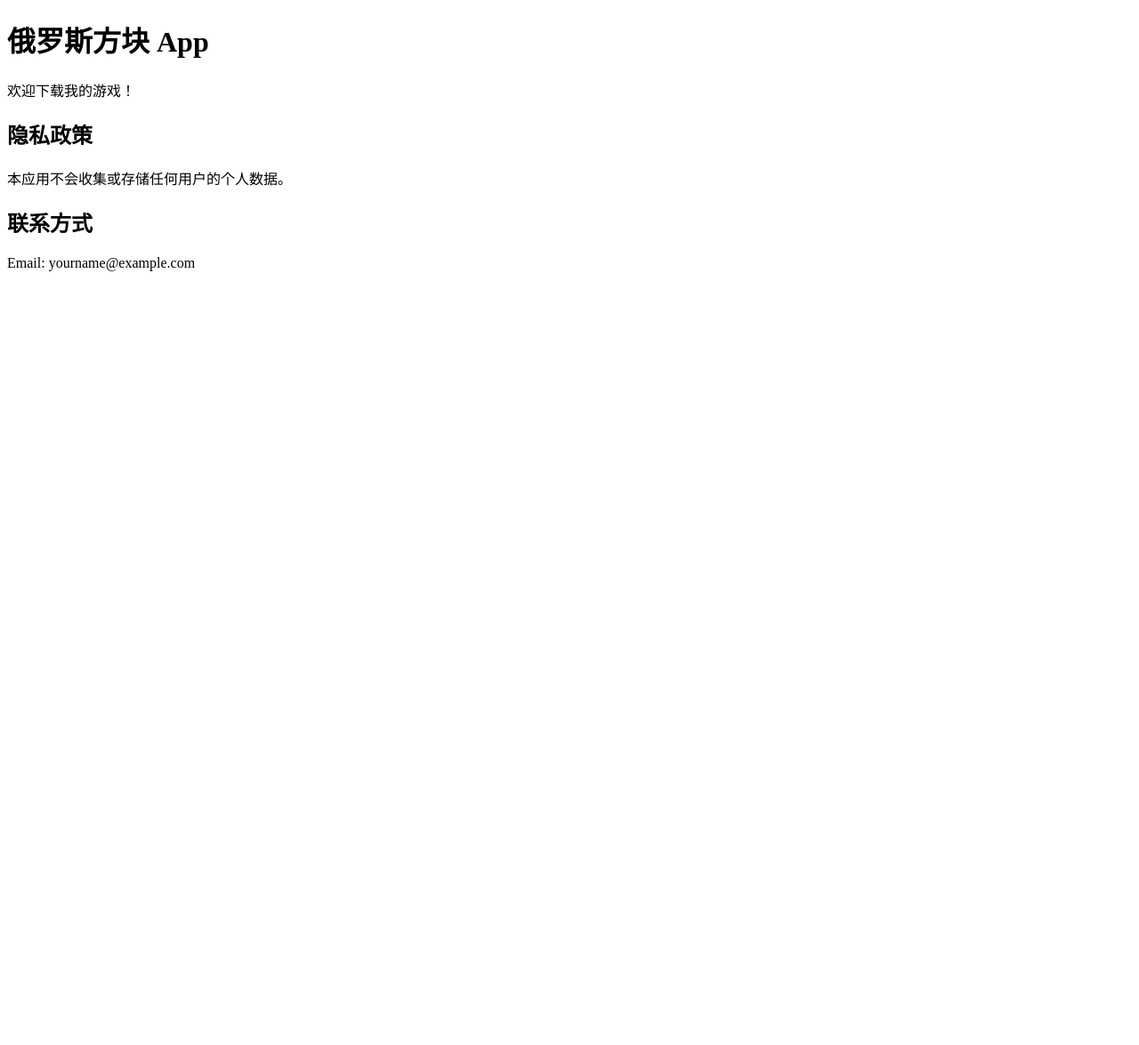
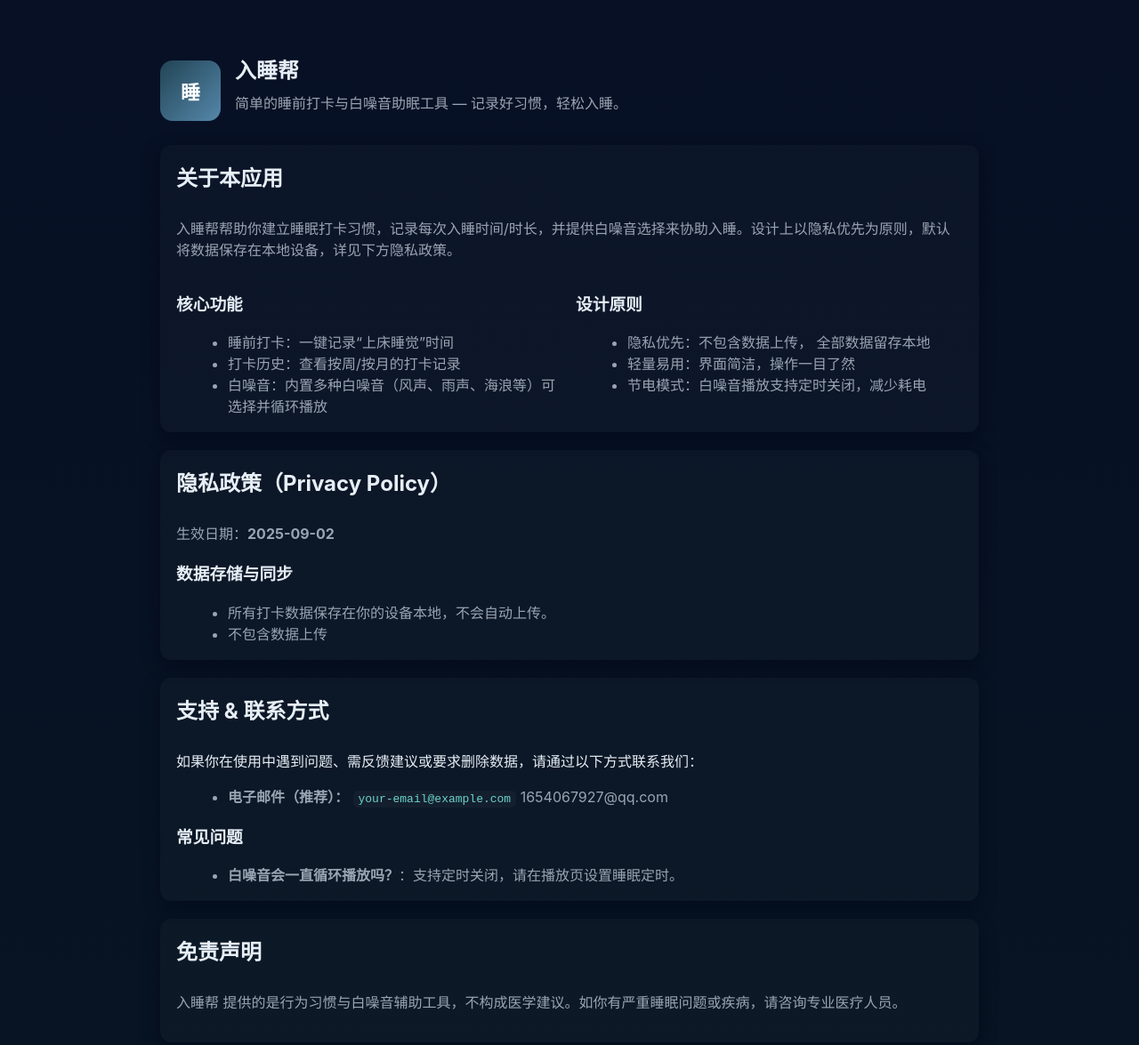
Before and after one commit to hahaoshui/sleep-card, a plain HTML site: page index.html in a window 1280 px wide. Shown: the whole page at 89% size. Before the commit the page ends 800 px from the top, so only its background shows below. Drawn offline with Linux system fonts and the light colour scheme.

Commit message:
Update index.html

```diff
--- a/index.html
+++ b/index.html
@@ -1,17 +1,112 @@
-<!DOCTYPE html>
-<html>
+<!doctype html>
+<html lang="zh-CN">
 <head>
-    <meta charset="utf-8">
-    <title>我的俄罗斯方块 App</title>
+<meta charset="utf-8" />
+<meta name="viewport" content="width=device-width,initial-scale=1" />
+<title>入睡帮 — 睡前打卡与白噪音</title>
+<style>
+    :root{--bg:#0b1020;--card:#0f1724;--muted:#9aa4b2;--accent:#6ad3c9;--text:#e6eef6}
+    body{margin:0;font-family: -apple-system, BlinkMacSystemFont, "Helvetica Neue", Arial; background:linear-gradient(180deg,#071025 0%, #071422 100%); color:var(--text); -webkit-font-smoothing:antialiased}
+    .wrap{max-width:920px;margin:36px auto;padding:24px}
+    header{display:flex;gap:16px;align-items:center}
+    .logo{width:68px;height:68px;border-radius:14px;background:linear-gradient(135deg,#245 0%, #58a 100%);display:flex;align-items:center;justify-content:center;font-weight:700;font-size:22px;color:white}
+    h1{margin:0;font-size:24px}
+    p.lead{color:var(--muted);margin-top:8px}
+
+    .card{background:rgba(255,255,255,0.02);padding:18px;border-radius:12px;margin-top:20px;box-shadow:0 6px 18px rgba(2,6,23,0.6)}
+    h2{margin:0 0 12px 0}
+    .grid{display:grid;grid-template-columns:repeat(auto-fit,minmax(220px,1fr));gap:14px}
+    ul{margin:0 0 0 18px;color:var(--muted)}
+    code{background:rgba(255,255,255,0.03);padding:2px 6px;border-radius:6px;color:var(--accent)}
+    footer{margin-top:26px;color:var(--muted);font-size:13px;text-align:center}
+
+    .btn{display:inline-block;padding:10px 16px;border-radius:10px;background:linear-gradient(90deg,var(--accent),#3ab9ff);color:#04282a;text-decoration:none;font-weight:600}
+    .muted{color:var(--muted)}
+    .section-title{display:flex;align-items:center;gap:10px}
+    .note{background:rgba(255,255,255,0.02);padding:10px;border-radius:8px;color:var(--muted);font-size:14px}
+</style>
 </head>
 <body>
-    <h1>俄罗斯方块 App</h1>
-    <p>欢迎下载我的游戏！</p>
+<div class="wrap">
+    <header>
+        <div class="logo">睡</div>
+        <div>
+            <h1>入睡帮</h1>
+            <p class="lead">简单的睡前打卡与白噪音助眠工具 — 记录好习惯，轻松入睡。</p>
+        </div>
+    </header>
 
-    <h2>隐私政策</h2>
-    <p>本应用不会收集或存储任何用户的个人数据。</p>
+    <div class="card">
+        <div class="section-title">
+            <h2>关于本应用</h2>
+        </div>
+        <p class="muted">入睡帮帮助你建立睡眠打卡习惯，记录每次入睡时间/时长，并提供白噪音选择来协助入睡。设计上以隐私优先为原则，默认将数据保存在本地设备，详见下方隐私政策。</p>
 
-    <h2>联系方式</h2>
-    <p>Email: yourname@example.com</p>
+        <div style="margin-top:12px" class="grid">
+            <div>
+                <h3>核心功能</h3>
+                <ul>
+                    <li>睡前打卡：一键记录“上床睡觉”时间</li>
+                    <li>打卡历史：查看按周/按月的打卡记录</li>
+                    <li>白噪音：内置多种白噪音（风声、雨声、海浪等）可选择并循环播放</li>
+                </ul>
+            </div>
+            <div>
+                <h3>设计原则</h3>
+                <ul>
+                    <li>隐私优先：不包含数据上传， 全部数据留存本地</li>
+                    <li>轻量易用：界面简洁，操作一目了然</li>
+                    <li>节电模式：白噪音播放支持定时关闭，减少耗电</li>
+                </ul>
+            </div>
+        </div>
+    </div>
+
+    <div class="card" id="privacy">
+        <div class="section-title">
+            <h2>隐私政策（Privacy Policy）</h2>
+        </div>
+
+        <p class="muted">生效日期：<strong>2025-09-02</strong></p>
+
+        <h3>数据存储与同步</h3>
+        <ul>
+            <li>所有打卡数据保存在你的设备本地，不会自动上传。</li>
+            <li>不包含数据上传</li>
+        </ul>
+
+    </div>
+
+    <div class="card" id="support">
+        <div class="section-title">
+            <h2>支持 & 联系方式</h2>
+        </div>
+
+        <p>如果你在使用中遇到问题、需反馈建议或要求删除数据，请通过以下方式联系我们：</p>
+        <ul>
+            <li><strong>电子邮件（推荐）：</strong> <code>your-email@example.com</code> <span class="muted">1654067927@qq.com</span></li>
+        </ul>
+
+        <h3>常见问题</h3>
+        <ul>
+            <li><strong>白噪音会一直循环播放吗？</strong>：支持定时关闭，请在播放页设置睡眠定时。</li>
+        </ul>
+    </div>
+
+    <div class="card">
+        <div class="section-title">
+            <h2>免责声明</h2>
+        </div>
+        <p class="muted">入睡帮 提供的是行为习惯与白噪音辅助工具，不构成医学建议。如你有严重睡眠问题或疾病，请咨询专业医疗人员。</p>
+    </div>
+
+    <footer>
+    </footer>
+</div>
+
+<script>
+    // 显示当前年份
+    document.getElementById('year').textContent = new Date().getFullYear();
+</script>
 </body>
 </html>
```
